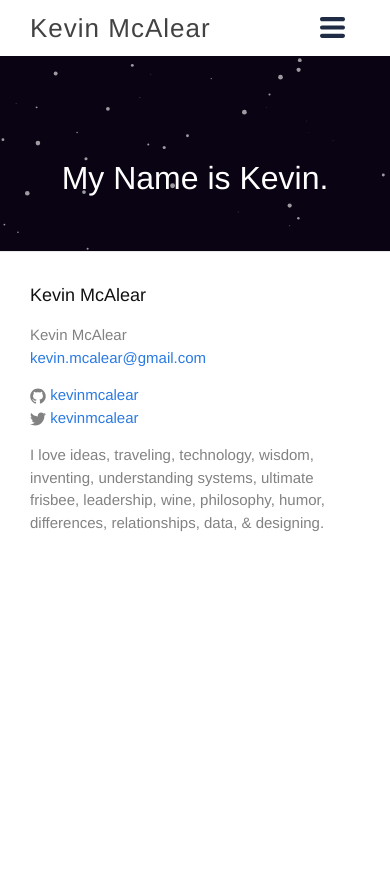
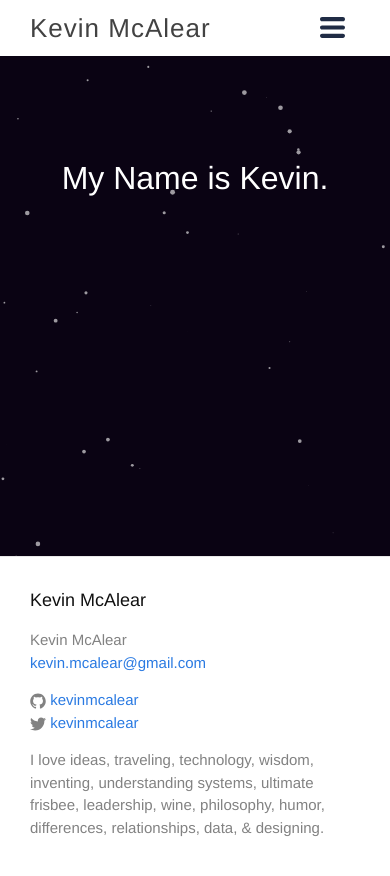
Before and after one commit to kevinmcalear/kevinmcalear.github.io, a Jekyll site: the page built from index.html, in a window 390 px wide. Shown: the top 876 px of the page. Built offline with Jekyll 4.4.1, drawn with Linux system fonts in a browser that asks for light colours.

Commit message:
messing with mobile

```diff
--- a/_sass/_layout.scss
+++ b/_sass/_layout.scss
@@ -21,6 +21,9 @@ canvas {
 #particles-js {
   height: 100%;
   background: #b61924;
+  @include media-query($on-palm) {
+    height: 500px !important;
+  }
 }
 
 .menu-icon {
--- a/js/app.js
+++ b/js/app.js
@@ -236,7 +236,7 @@ function pJS_mobile(){
       }
     },
     interactivity: {
-      enable: false,
+      enable: true,
       mouse: {
         distance: 200
       },
```
